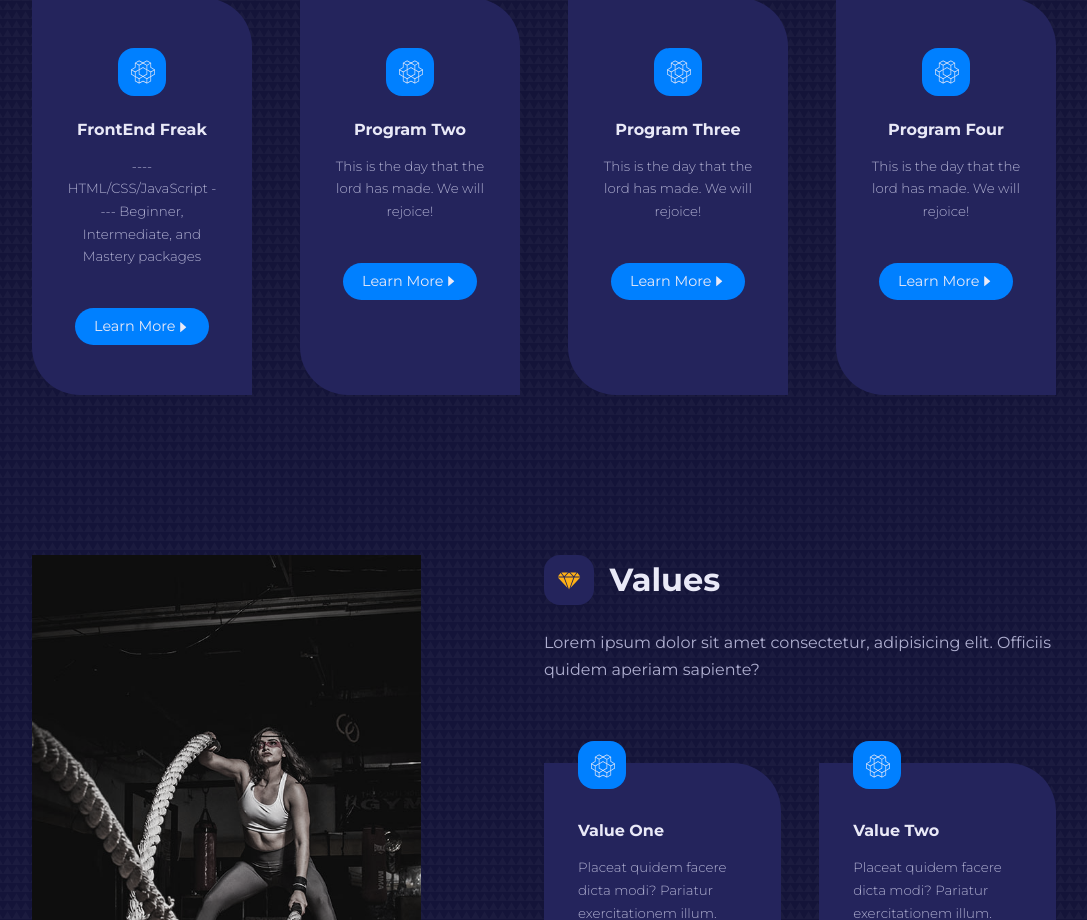
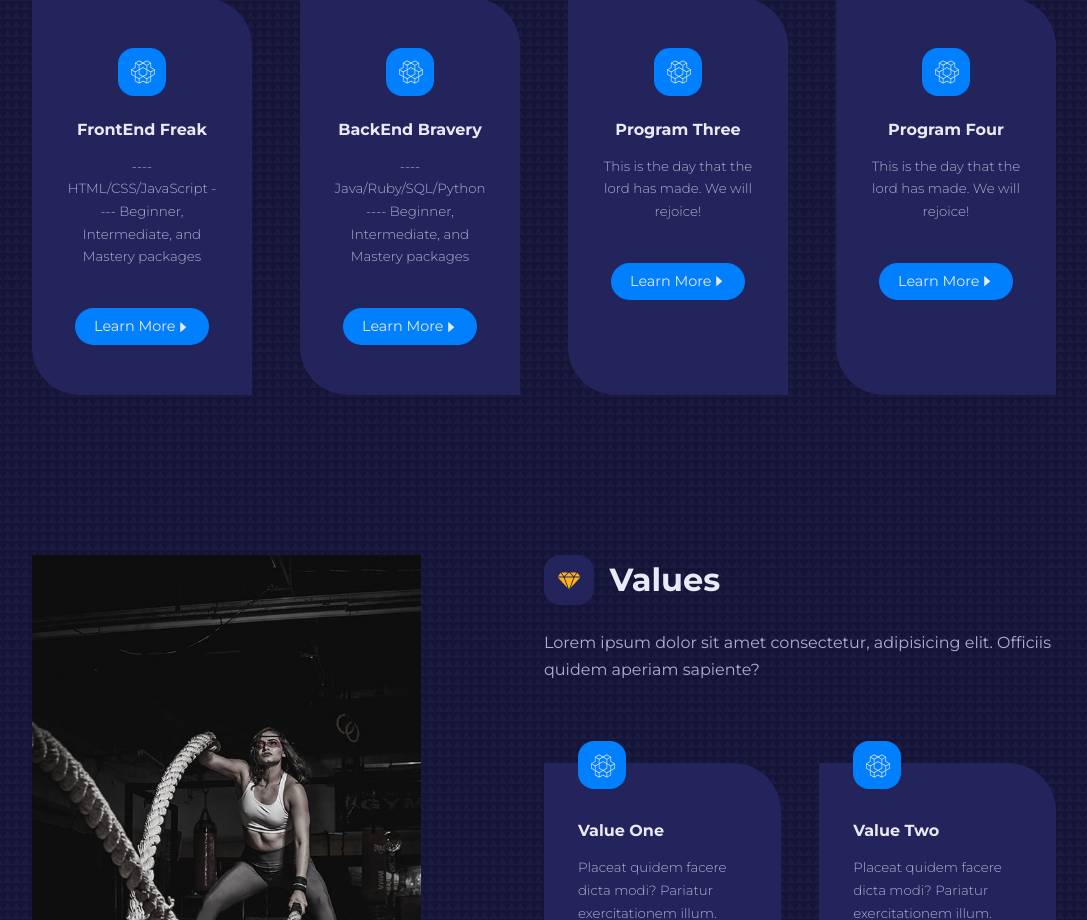
Before and after one commit to mrechavez/CoderCrafters, a React (Create React App) app: page / in a window 1280 px wide. Shown: the part 980-1900 px from the top of the page, without its empty margins (96-1183 px from the left). Built offline with nearby package versions, Linux system fonts and the light colour scheme.

Commit message:
homepage content changes

```diff
--- a/src/data.js
+++ b/src/data.js
@@ -46,8 +46,8 @@ export const programs = [
     {
         id: 2,
         icon: <SiOpenaigym/>,
-        title: "Program Two",
-        info: "This is the day that the lord has made. We will rejoice!",
+        title: "BackEnd Bravery",
+        info: "---- Java/Ruby/SQL/Python ---- Beginner, Intermediate, and Mastery packages",
         path: "/programs/222"
     },
     {
```
